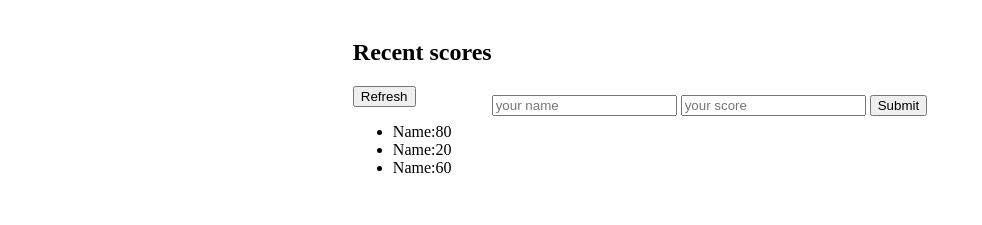
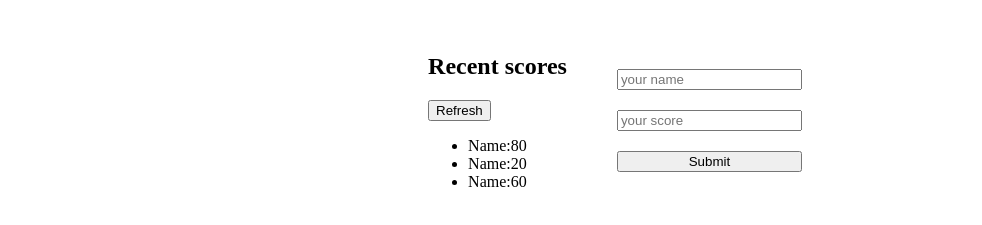
Before and after one commit to studiosnabeel/Leaderboard, a website built with webpack: page src/index.html in a window 1280 px wide. Shown: the part 61-286 px from the top of the page, without its empty margins (0-982 px from the left). Built offline with nearby package versions, Linux system fonts and the light colour scheme.

Commit message:
style form container

```diff
--- a/src/style.css
+++ b/src/style.css
@@ -8,7 +8,7 @@
   align-items: center;
 }
 
-. .add-score {
+.add-score {
   display: flex;
   flex-direction: column;
   padding: 50px;
```
